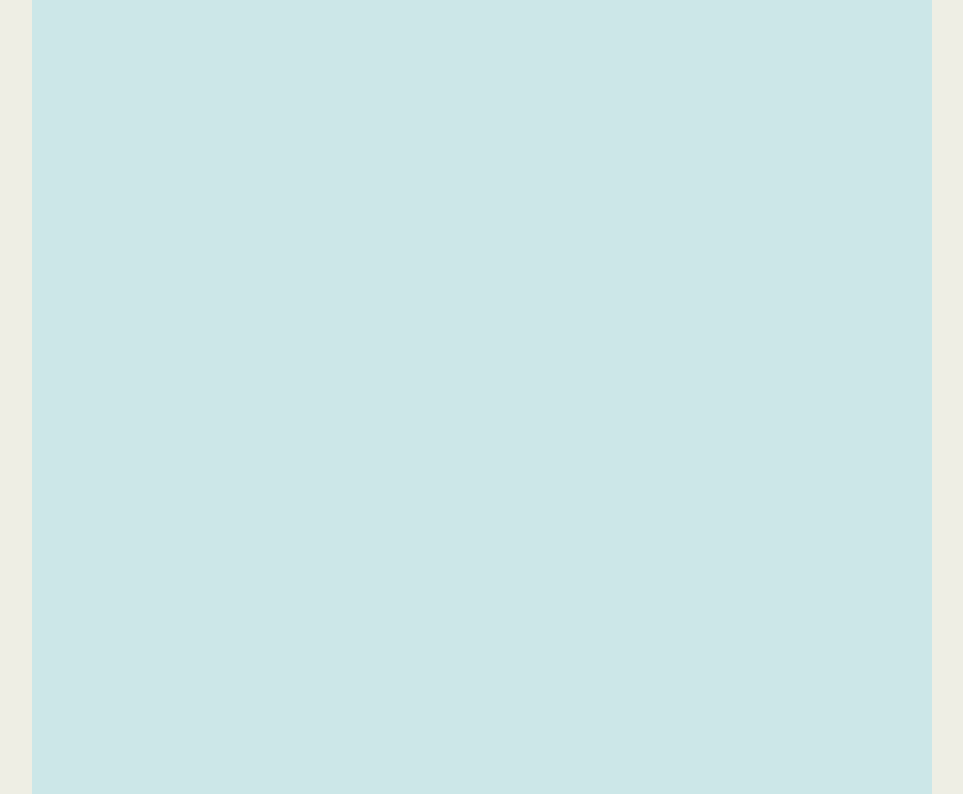
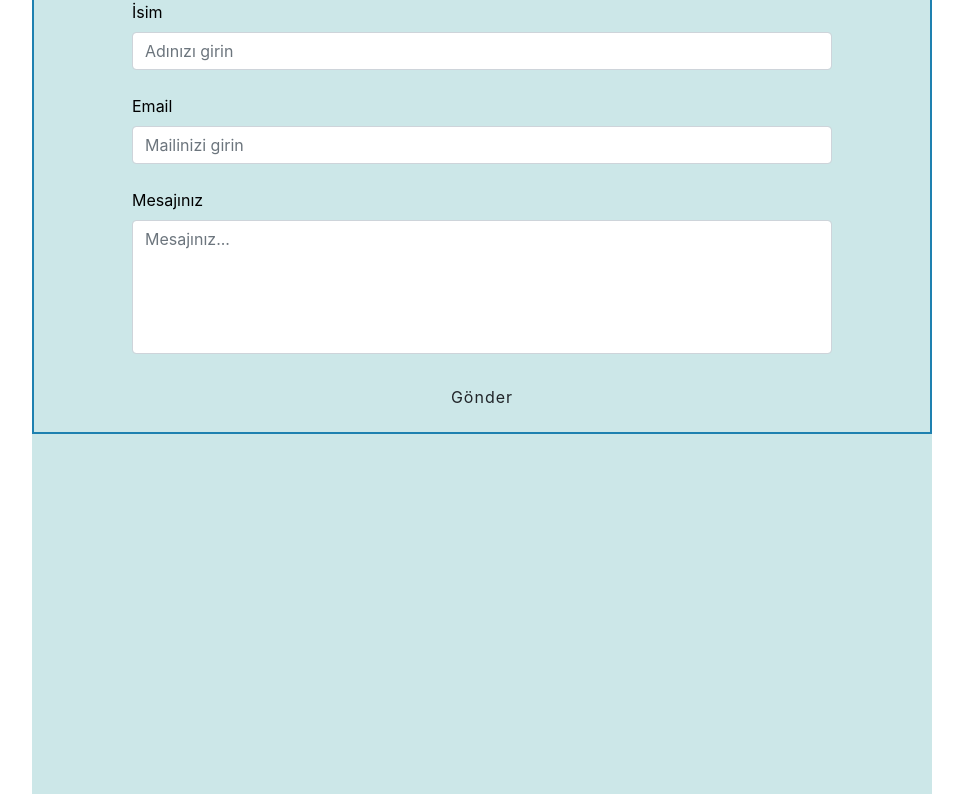
Before and after one commit to codewitheren/codewitheren.github.io, a plain HTML site: page contact.html in a window 1280 px wide. Shown: the part 321-1115 px from the top of the page, without its empty margins (158-1121 px from the left). Drawn offline with nearby package versions, Linux system fonts and the light colour scheme.

Commit message:
genel tasarımlar tamamlandı

```diff
--- a/contact.html
+++ b/contact.html
@@ -4,6 +4,7 @@
     <meta charset="utf-8" />
     <title>Cide</title>
     <link href="stylesheet.css" rel="stylesheet" type="text/css" />
+    <link rel="stylesheet" href="https://stackpath.bootstrapcdn.com/bootstrap/4.2.1/css/bootstrap.min.css" integrity="sha384-GJzZqFGwb1QTTN6wy59ffF1BuGJpLSa9DkKMp0DgiMDm4iYMj70gZWKYbI706tWS" crossorigin="anonymous">
 </head>
 <body>
     <div id = "container">
@@ -20,10 +21,27 @@
 
         <div id = "content">
             <h3 style="text-align: center; color: #e28743;">İletişim</h3>
-
-
+            <footer id="contact">
+                <div class="contact-form">
+                    <form>
+                        <h4 class="text-center heading-medium">İletişim Formu</h4>
+                        <div class="form-group">
+                            <label for="name">İsim</label>
+                            <input type="text" class="form-control" name="name" id="name" placeholder="Adınızı girin">
+                        </div>
+                        <div class="form-group">
+                            <label for="email">Email</label>
+                            <input type="email" class="form-control" name="email" id="email" placeholder="Mailinizi girin">
+                        </div>
+                        <div class="form-group">
+                            <label for="message">Mesajınız</label>
+                            <textarea name="message" id="message" class="form-control" rows="5" placeholder="Mesajınız..."></textarea>
+                        </div>
+                        <button type="submit" class="btn btn-block">Gönder</button>
+                    </form>
+                </div>
+            </footer>
         </div>
-
         <div id = "footer">
             <p style="text-align: center; color: #eeeee4;">Bu web sitesi Web Teknolojileri dersi için yapılmıştır.</p>
         </div>
--- a/stylesheet.css
+++ b/stylesheet.css
@@ -2,6 +2,7 @@ body
 {
     background-color: #eeeee4;
     font-family: Arial, Helvetica, sans-serif;
+    display: flex;
 }
 
 #container
@@ -57,7 +58,7 @@ a:visited
 
 #content
 {
-    height: 1500px;
+    height: 1600px;
 }
 
 #gideros
@@ -77,3 +78,45 @@ a:visited
     width: 400px;
     margin: 8px;
 }
+
+#contact{
+    border: 2px solid #1e81b0;
+    color: black;
+    padding: 1rem;
+}
+
+#contact .contact-form{
+    max-width: 700px;
+    margin-left: auto;
+    margin-right: auto;
+    display: flex;
+    flex-direction: column;
+}
+
+.text-center{
+    text-align: center;
+}
+
+.form-group{
+    padding: 0.25rem 0;
+}
+
+.form-control{
+    width: 100%;
+    padding: 0.4rem;
+    font-size: 1rem;
+    resize: none;
+    border-radius: 5px;
+}
+
+.btn{
+    margin-top: 1.25rem;
+    padding: 0.8rem 3rem;
+    border-radius: 7px;
+    letter-spacing: 1px;
+}
+
+.btn-block{
+    width: 100%;
+    text-align: center;
+}
```
Also changed, not shown: about.html (+1 -0 lines), images.html (+1 -0 lines), index.html (+3 -6 lines).
